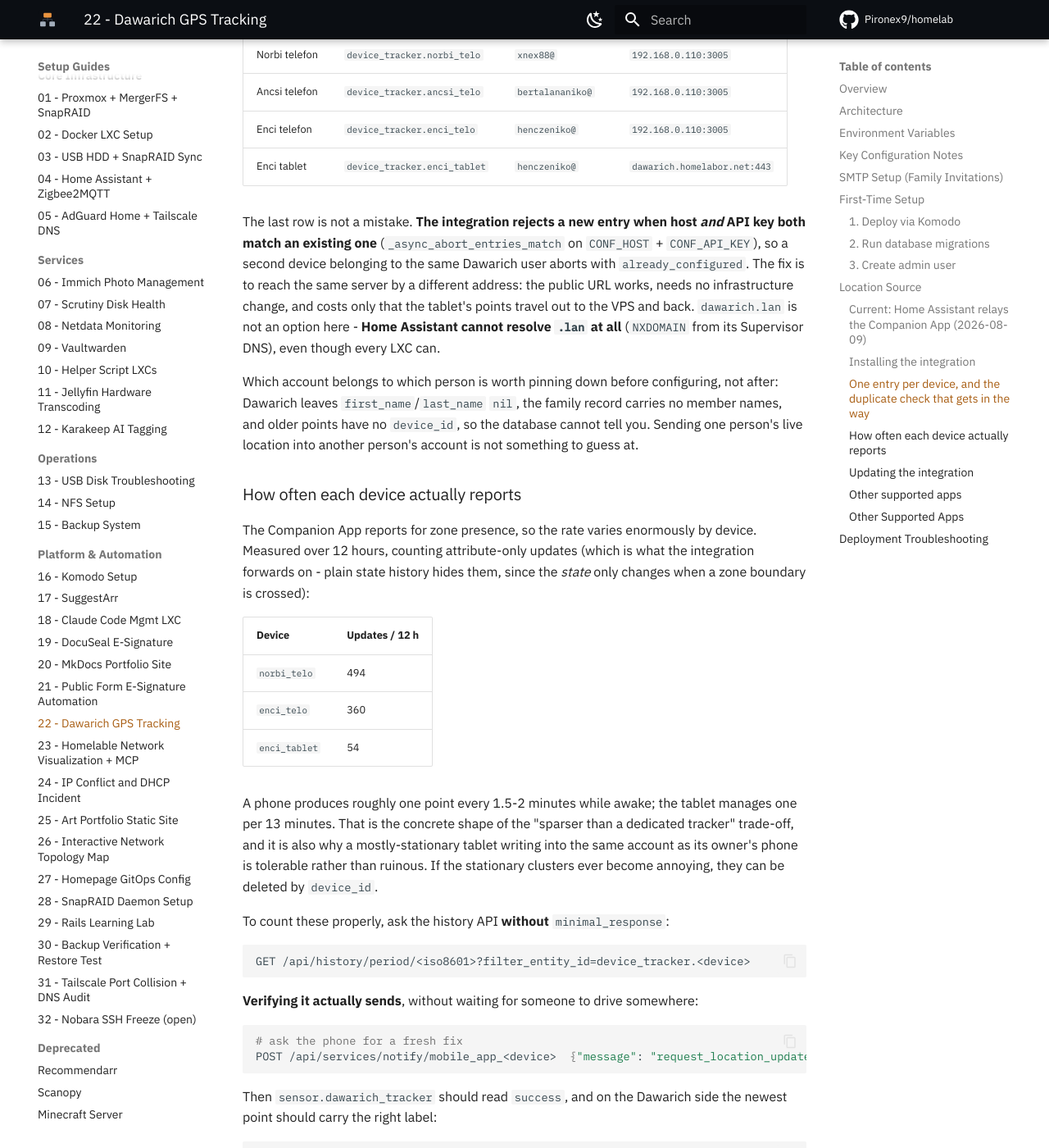
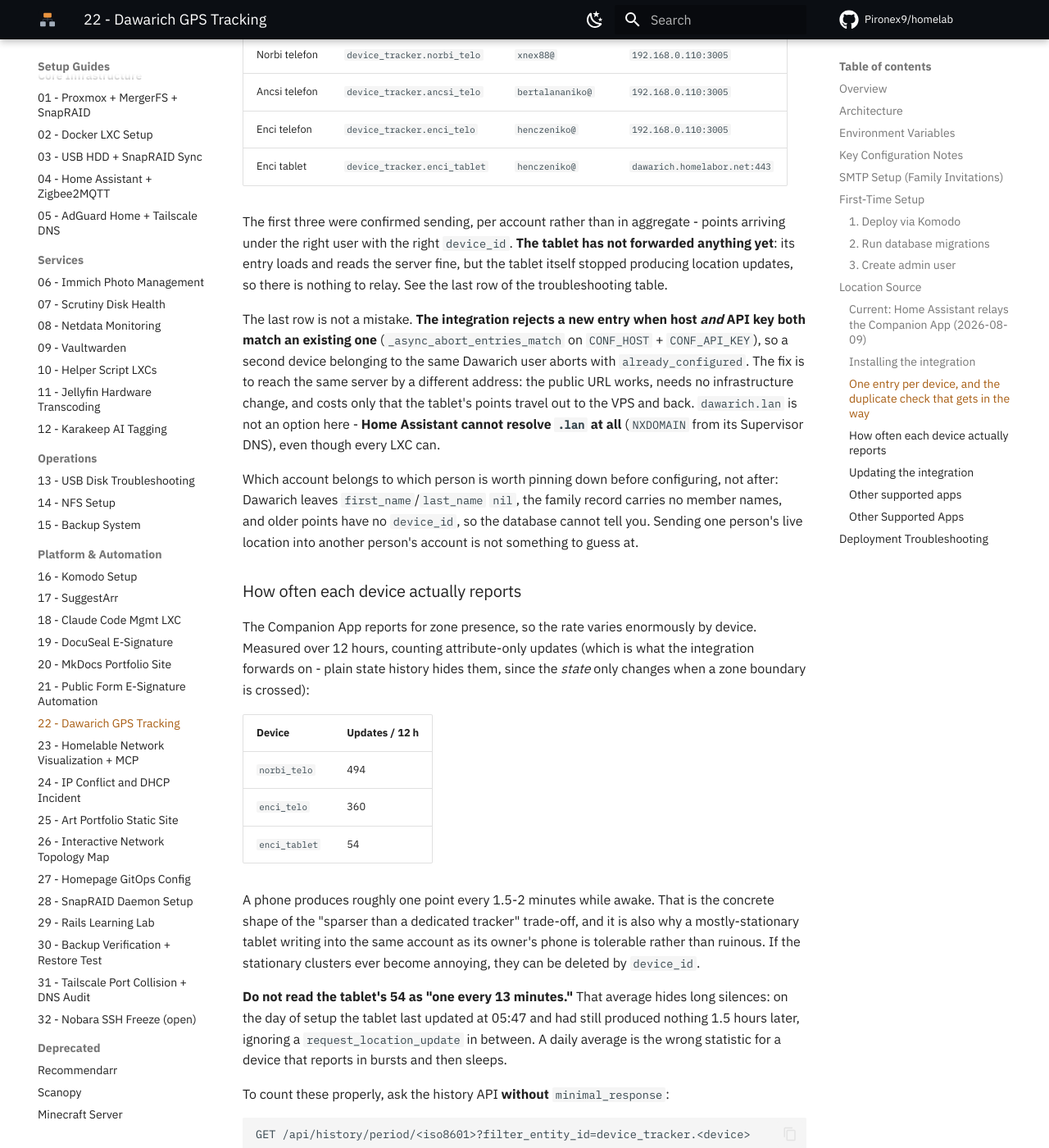
Before and after one commit to Pironex9/homelab, an MkDocs documentation site: the page built from docs/proxmox/22_Dawarich_GPS_Tracking_Setup.md, in a window 1280 px wide and 1400 px high, scrolled down 5042 px. Shown: the whole window at 82% size. Built offline with MkDocs 1.6.1 and Material for MkDocs 9.7.7, drawn with Linux system fonts in a browser that asks for light colours; comment, search, counter and statistics services are not loaded; some of the changed text lies outside the part shown.

Commit message:
docs(dawarich): the tablet is not reporting, and a daily average was the wrong statistic to quote
Three of the four devices were confirmed sending into the right account.
The tablet was not, and saying so is the point: its config entry loads and
reads the server, but device_tracker.enci_tablet last updated at 05:47 and
had produced nothing an hour and a half later, ignoring a
request_location_update in between. Nothing to relay, so nothing relayed.

That also corrects yesterday's framing of the frequency measurement. The
tablet's 54 updates per 12 h was written up as "one every 13 minutes",
which a reader would use to decide the thing is merely slow. It reports in
bursts and then sleeps, so the average describes no moment that actually
happened.

Adds the triage that distinguishes the two cases: check last_updated on
the device_tracker itself. Hours old means the phone is the problem -
background location permission, Manage sensors > Location, battery
optimisation - not the integration.

```diff
--- a/docs/proxmox/22_Dawarich_GPS_Tracking_Setup.md
+++ b/docs/proxmox/22_Dawarich_GPS_Tracking_Setup.md
@@ -144,6 +144,8 @@
 | Enci telefon | `device_tracker.enci_telo` | `henczeniko@` | `192.168.0.110:3005` |
 | Enci tablet | `device_tracker.enci_tablet` | `henczeniko@` | `dawarich.homelabor.net:443` |
 
+The first three were confirmed sending, per account rather than in aggregate - points arriving under the right user with the right `device_id`. **The tablet has not forwarded anything yet**: its entry loads and reads the server fine, but the tablet itself stopped producing location updates, so there is nothing to relay. See the last row of the troubleshooting table.
+
 The last row is not a mistake. **The integration rejects a new entry when host *and* API key both match an existing one** (`_async_abort_entries_match` on `CONF_HOST` + `CONF_API_KEY`), so a second device belonging to the same Dawarich user aborts with `already_configured`. The fix is to reach the same server by a different address: the public URL works, needs no infrastructure change, and costs only that the tablet's points travel out to the VPS and back. `dawarich.lan` is not an option here - **Home Assistant cannot resolve `.lan` at all** (`NXDOMAIN` from its Supervisor DNS), even though every LXC can.
 
 Which account belongs to which person is worth pinning down before configuring, not after: Dawarich leaves `first_name`/`last_name` `nil`, the family record carries no member names, and older points have no `device_id`, so the database cannot tell you. Sending one person's live location into another person's account is not something to guess at.
@@ -158,7 +160,9 @@
 | `enci_telo` | 360 |
 | `enci_tablet` | 54 |
 
-A phone produces roughly one point every 1.5-2 minutes while awake; the tablet manages one per 13 minutes. That is the concrete shape of the "sparser than a dedicated tracker" trade-off, and it is also why a mostly-stationary tablet writing into the same account as its owner's phone is tolerable rather than ruinous. If the stationary clusters ever become annoying, they can be deleted by `device_id`.
+A phone produces roughly one point every 1.5-2 minutes while awake. That is the concrete shape of the "sparser than a dedicated tracker" trade-off, and it is also why a mostly-stationary tablet writing into the same account as its owner's phone is tolerable rather than ruinous. If the stationary clusters ever become annoying, they can be deleted by `device_id`.
+
+**Do not read the tablet's 54 as "one every 13 minutes."** That average hides long silences: on the day of setup the tablet last updated at 05:47 and had still produced nothing 1.5 hours later, ignoring a `request_location_update` in between. A daily average is the wrong statistic for a device that reports in bursts and then sleeps.
 
 To count these properly, ask the history API **without** `minimal_response`:
 
@@ -240,4 +244,5 @@
 | HACS shows the integration but offers nothing to download | The repository has no stable release, only pre-release tags | Enable *Show beta versions* on the repository, then download the newest non-`-debug` tag |
 | Points in Dawarich all labelled `device_id: Dawarich` | The config entry's **Name** field is sent as `device_id`, and its default is `Dawarich` | Reconfigure the entry with the person's name. The reconfigure form does not prefill the device tracker or API key - re-enter both or they are cleared |
 | Second device for the same person aborts with `already_configured` | The integration treats host + API key as the uniqueness key | Point that entry at the same server by another address - `dawarich.homelabor.net:443` with SSL on. `dawarich.lan` will not work, HA cannot resolve `.lan` |
-| A tracker sensor sits at `unknown` and never sends | No state-change event has fired for that `device_tracker` since the entry was created; a tablet can go 13 minutes between updates | `notify.mobile_app_<device>` with `request_location_update`, then wait. `unknown` is the initial state, not an error |
+| A tracker sensor sits at `unknown` and never sends | No state-change event has fired for that `device_tracker` since the entry was created | `notify.mobile_app_<device>` with `request_location_update`, then wait. `unknown` is the initial state, not an error - it says nothing has been forwarded yet, not that anything is broken |
+| That sensor is *still* `unknown` after hours, and `request_location_update` gets no response | The device is not producing location updates at all. Check `last_updated` on the `device_tracker` itself: if it is hours old, the problem is on the phone, not in the integration | In the Companion App: background location permission (Android 13+ needs "Allow all the time" as a separate grant), **Manage sensors > Location** toggles, and whether battery optimisation is killing the app. `device_tracker.enci_tablet` was in this state on 2026-08-09, last updated 05:47 with nothing an hour and a half later |
```
